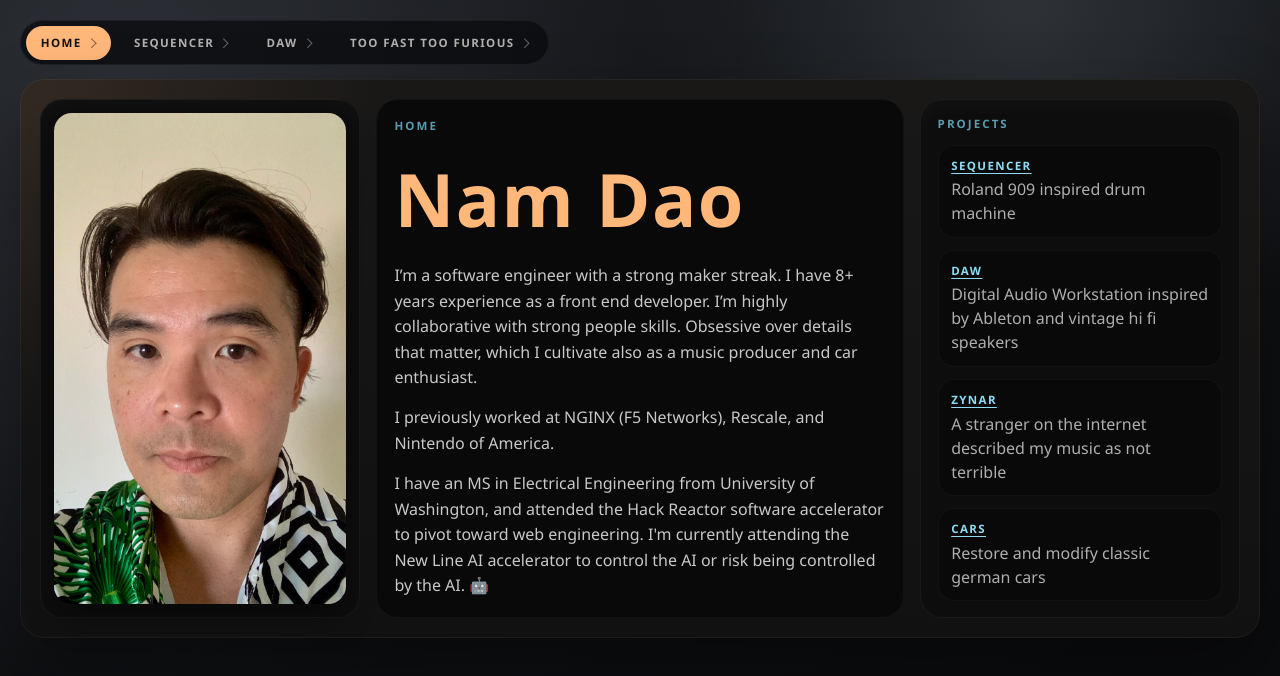
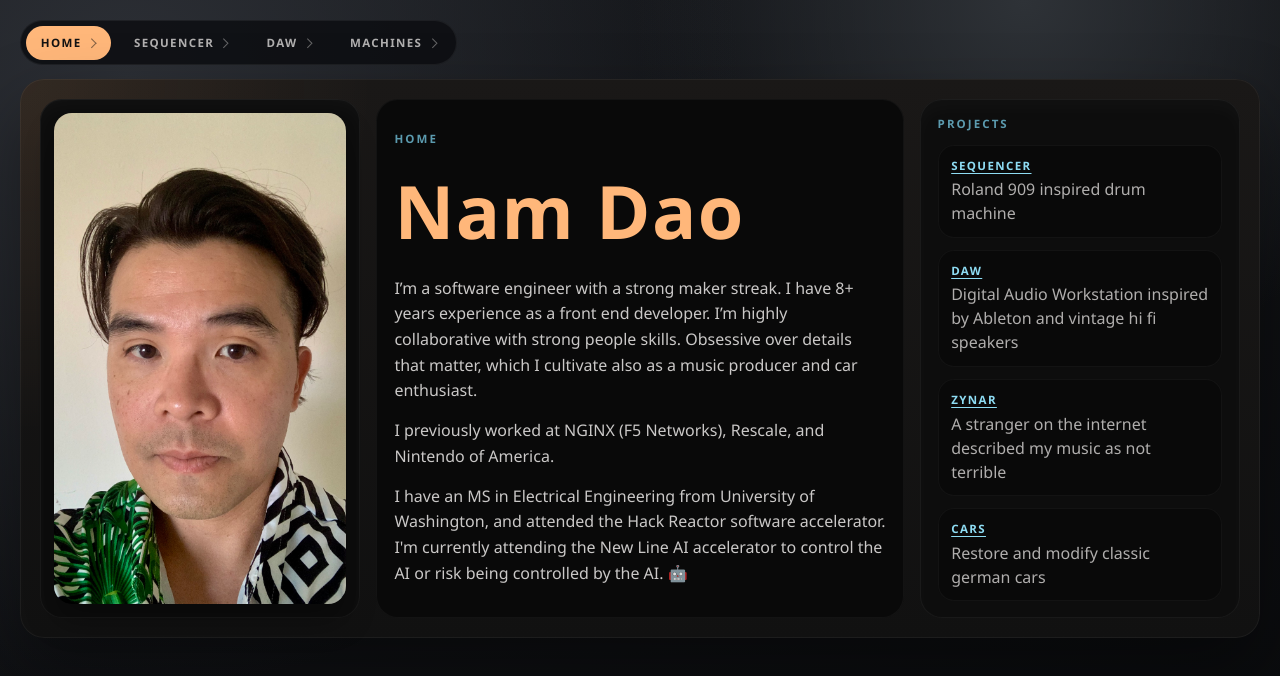
Before and after one commit to metzgerdev/Drum-Machine, a React app: page / in a window 1280 px wide. Shown: the top 676 px of the page. Built offline with nearby package versions, Linux system fonts and the light colour scheme.

Commit message:
refactor: adjust copy and README

```diff
--- a/src/App.tsx
+++ b/src/App.tsx
@@ -88,7 +88,7 @@ function App() {
           className={route === "too-fast-too-furious" ? "active" : ""}
           href="#/too-fast-too-furious"
         >
-          Too Fast Too Furious
+          Machines
         </a>
       </nav>
       <div className="app-route-stage" key={route}>
--- a/src/View/Home/Home.tsx
+++ b/src/View/Home/Home.tsx
@@ -52,8 +52,7 @@ function Home() {
             </p>
             <p className="home-summary">
               I have an MS in Electrical Engineering from University of
-              Washington, and attended the Hack Reactor software accelerator to
-              pivot toward web engineering. I&apos;m currently attending the New
+              Washington, and attended the Hack Reactor software accelerator.  I&apos;m currently attending the New
               Line AI accelerator to control the AI or risk being controlled by
               the AI. 🤖
             </p>
```
Also changed, not shown: 1 other file (tests, documents, lock files or other folders).
